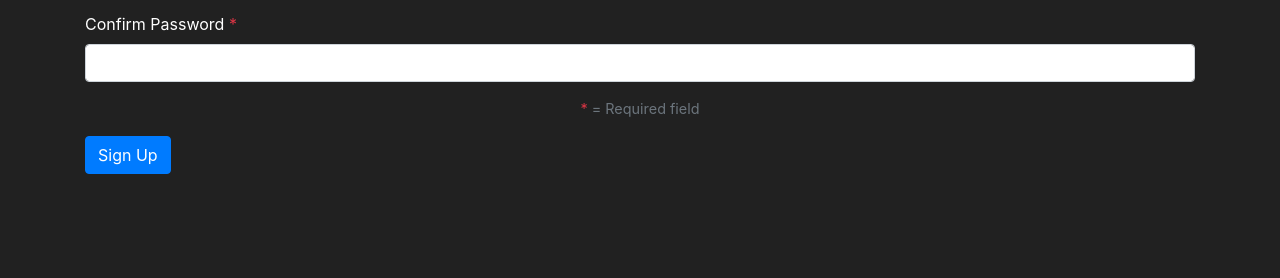
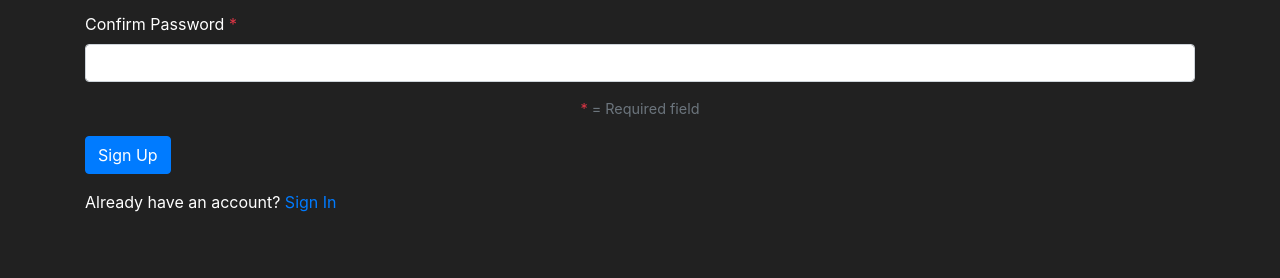
Before and after one commit to xmi74/IIS, a Flask app: page /register in a window 1280 px wide. Shown: the part 522-800 px from the top of the page. Run offline with Flask 3, Linux system fonts and the light colour scheme; parts of the project's set-up code (start-up, migrations or seed data) failed here and were passed over.

Commit message:
sign in option in register

```diff
--- a/templates/register.html
+++ b/templates/register.html
@@ -27,5 +27,9 @@ Register
             {{ form.submit(class_='btn btn-primary') }}
         </div>
     </form>
+
+    <p class="Text-center">Already have an account?
+        <a href="{{ url_for('routes.login_page') }}">Sign In</a>
+    </p>
 </div>
 {% endblock %}
```
